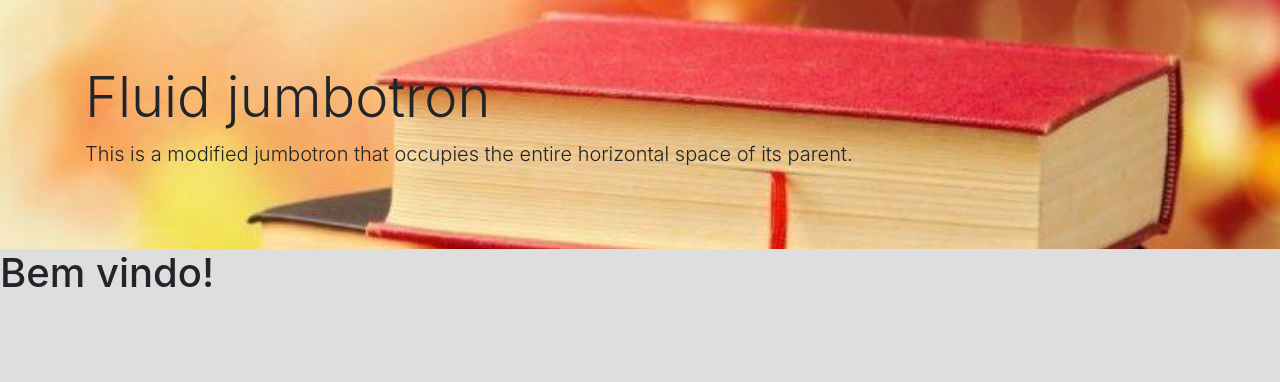
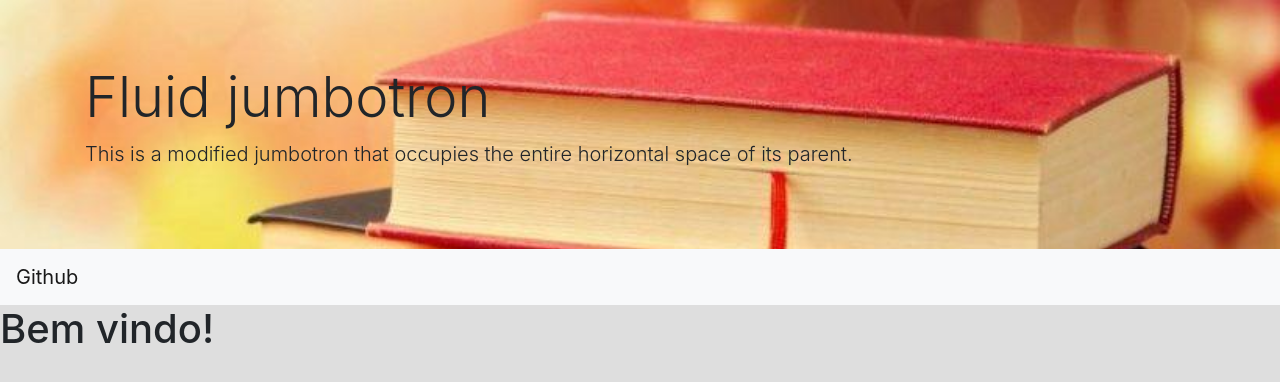
Before and after one commit to luizfe00/WebList, a plain HTML site: page index.html in a window 1280 px wide. Drawn offline with nearby package versions, Linux system fonts and the light colour scheme.

Commit message:
Adding my NavBar

```diff
--- a/index.html
+++ b/index.html
@@ -15,6 +15,9 @@
             <p class="lead">This is a modified jumbotron that occupies the entire horizontal space of its parent.</p>
             </div>
         </div>
+        <nav class="navbar navbar-light bg-light">
+            <a class="navbar-brand" href="https://github.com/luizfe00/WebList" target="_blank">Github</a>
+          </nav>
     </header>
     <body>
         <h1>Bem vindo!</h1>
```
